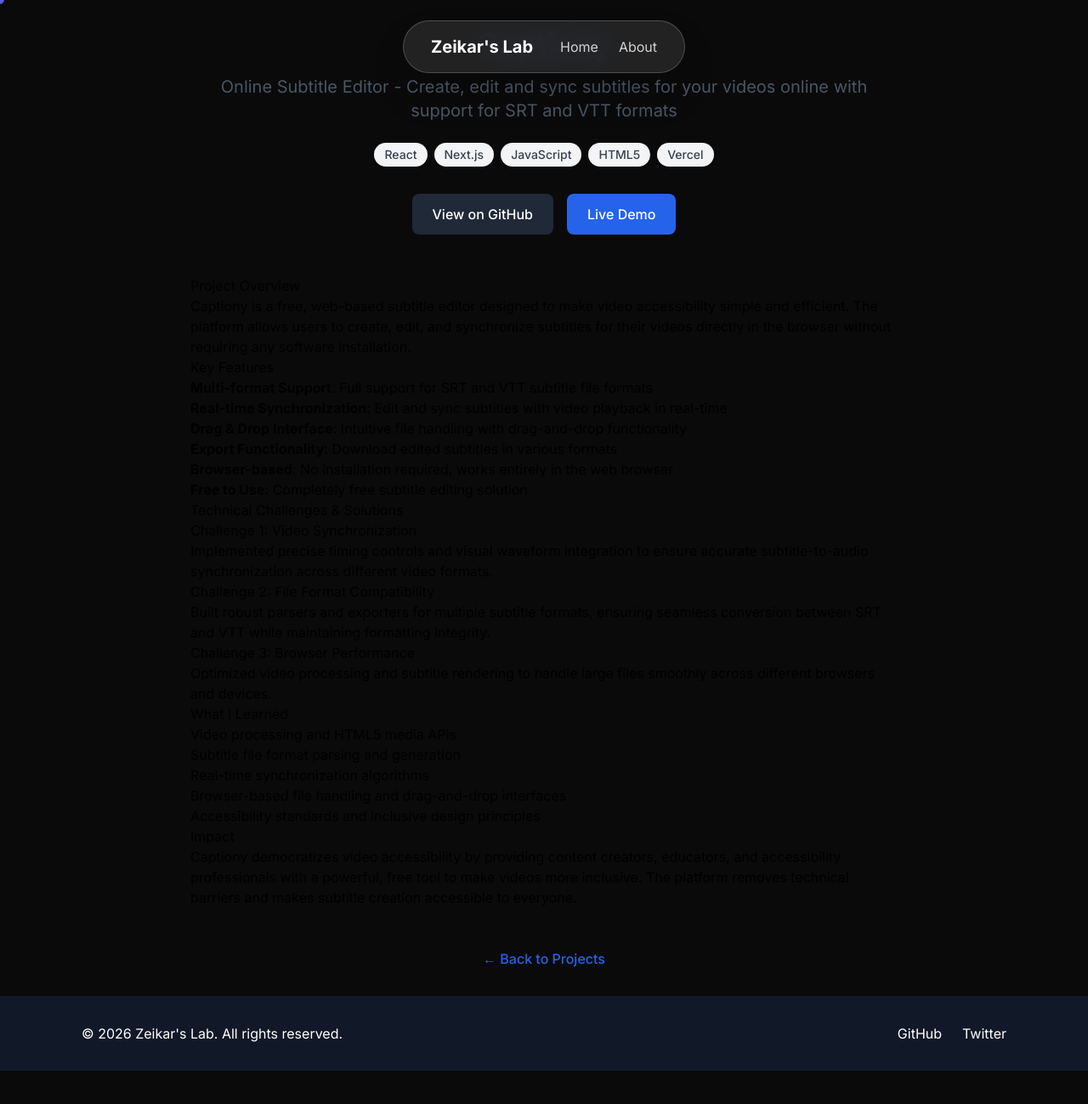
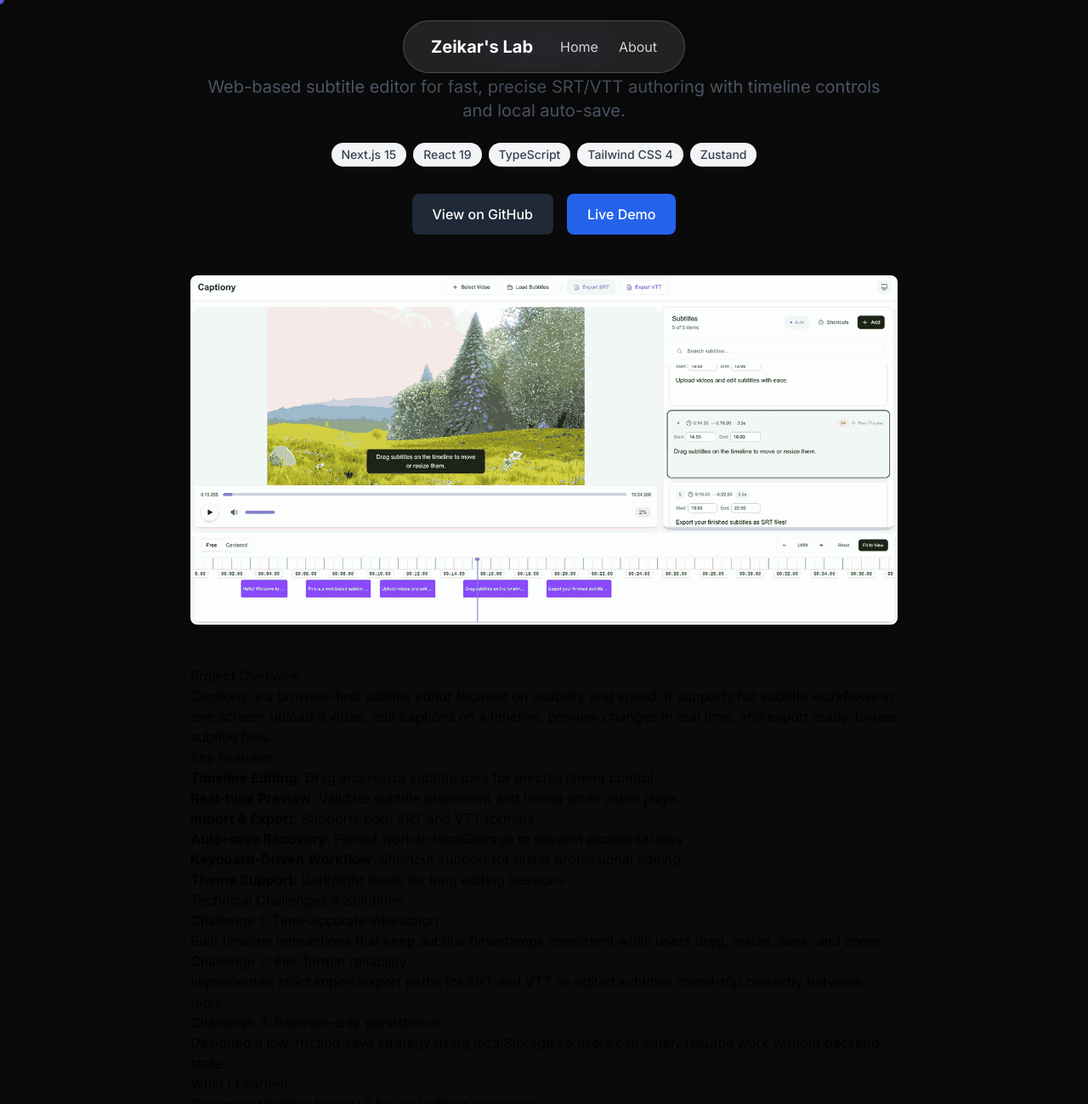
Before and after one commit to zeikar/zeikar.github.io, a Jekyll site: the page built from _projects/captiony.md, in a window 1280 px wide and 1400 px high. Shown: the top 1299 px of the window at 85% size. Built offline with Jekyll 4.4.1, drawn with Linux system fonts in a browser that asks for light colours; nearby versions of some CDN libraries; some of the changed text lies outside the part shown.

Commit message:
Add projects and make project cards clickable
Add three new project pages (Charivo, KiMCP, LiveClaw) and accompanying project images; update existing project pages (Captiony, Charaloom, Commentarium) with refreshed descriptions, tech stacks, images, and sequence ordering. Enhance project-card markup to be keyboard-accessible and include an optional Demo button; add JS to enable click/Enter/Space activation on project cards while ignoring inner interactive elements. Update index to sort projects by sequence and display project count. Overall changes improve accessibility, navigation, and project metadata/visuals for the portfolio.

```diff
--- a/_projects/captiony.md
+++ b/_projects/captiony.md
@@ -1,45 +1,45 @@
 ---
 layout: project
 title: "Captiony"
-description: "Online Subtitle Editor - Create, edit and sync subtitles for your videos online with support for SRT and VTT formats"
-tech_stack: ["React", "Next.js", "JavaScript", "HTML5", "Vercel"]
+description: "Web-based subtitle editor for fast, precise SRT/VTT authoring with timeline controls and local auto-save."
+tech_stack: ["Next.js 15", "React 19", "TypeScript", "Tailwind CSS 4", "Zustand"]
 github_url: "https://github.com/zeikar/captiony"
 demo_url: "https://captiony.vercel.app"
-sequence: 3
+image: "/assets/images/projects/captiony.png"
+sequence: 4
 ---
 
 ## Project Overview
 
-Captiony is a free, web-based subtitle editor designed to make video accessibility simple and efficient. The platform allows users to create, edit, and synchronize subtitles for their videos directly in the browser without requiring any software installation.
+Captiony is a browser-first subtitle editor focused on usability and speed. It supports full subtitle workflows in one screen: upload a video, edit captions on a timeline, preview changes in real time, and export ready-to-use subtitle files.
 
 ## Key Features
 
-- **Multi-format Support**: Full support for SRT and VTT subtitle file formats
-- **Real-time Synchronization**: Edit and sync subtitles with video playback in real-time
-- **Drag & Drop Interface**: Intuitive file handling with drag-and-drop functionality
-- **Export Functionality**: Download edited subtitles in various formats
-- **Browser-based**: No installation required, works entirely in the web browser
-- **Free to Use**: Completely free subtitle editing solution
+- **Timeline Editing**: Drag and resize subtitle bars for precise timing control
+- **Real-time Preview**: Validate subtitle placement and timing while video plays
+- **Import & Export**: Supports both SRT and VTT formats
+- **Auto-save Recovery**: Persist work to localStorage to prevent accidental loss
+- **Keyboard-Driven Workflow**: Shortcut support for faster professional editing
+- **Theme Support**: Dark/light mode for long editing sessions
 
 ## Technical Challenges & Solutions
 
-### Challenge 1: Video Synchronization
-Implemented precise timing controls and visual waveform integration to ensure accurate subtitle-to-audio synchronization across different video formats.
+### Challenge 1: Time-accurate interaction
+Built timeline interactions that keep subtitle timestamps consistent while users drag, resize, seek, and zoom.
 
-### Challenge 2: File Format Compatibility
-Built robust parsers and exporters for multiple subtitle formats, ensuring seamless conversion between SRT and VTT while maintaining formatting integrity.
+### Challenge 2: File-format reliability
+Implemented strict import/export paths for SRT and VTT so edited subtitles round-trip correctly between tools.
 
-### Challenge 3: Browser Performance
-Optimized video processing and subtitle rendering to handle large files smoothly across different browsers and devices.
+### Challenge 3: Browser-only persistence
+Designed a low-friction save strategy using localStorage so users can safely resume work without backend state.
 
 ## What I Learned
 
-- Video processing and HTML5 media APIs
-- Subtitle file format parsing and generation
-- Real-time synchronization algorithms
-- Browser-based file handling and drag-and-drop interfaces
-- Accessibility standards and inclusive design principles
+- Designing timeline-heavy UI for real editing scenarios
+- Balancing precision controls with a clean beginner-friendly UX
+- State management for media, subtitles, and timeline viewport behavior
+- Building reliable browser-native file workflows without server dependency
 
 ## Impact
 
-Captiony democratizes video accessibility by providing content creators, educators, and accessibility professionals with a powerful, free tool to make videos more inclusive. The platform removes technical barriers and makes subtitle creation accessible to everyone.
+Captiony lowers the barrier to accessible video publishing by letting creators produce subtitles quickly without installing heavy desktop tools.
--- a/assets/js/main.js
+++ b/assets/js/main.js
@@ -194,6 +194,24 @@ document.addEventListener('DOMContentLoaded', function() {
             const inner = card.querySelector('.project-card-inner');
             inner.style.transform = 'perspective(1000px) rotateX(0deg) rotateY(0deg) translateZ(0px)';
         });
+
+        const projectUrl = card.dataset.projectUrl;
+        if (projectUrl) {
+            const openProject = (event) => {
+                if (event.target.closest('a, button, input, textarea, select, label')) {
+                    return;
+                }
+                window.location.href = projectUrl;
+            };
+
+            card.addEventListener('click', openProject);
+            card.addEventListener('keydown', (event) => {
+                if (event.key === 'Enter' || event.key === ' ') {
+                    event.preventDefault();
+                    openProject(event);
+                }
+            });
+        }
     });
 
     // Cursor Trail Effect
```
Also changed, not shown: _includes/project-card.html (+7 -1 lines), _projects/charaloom.md (+21 -22 lines), _projects/charivo.md (added, +45 -0 lines), _projects/commentarium.md (+18 -18 lines), _projects/kimcp.md (added, +43 -0 lines), _projects/liveclaw.md (added, +44 -0 lines), index.html (+4 -4 lines), assets/images/projects/captiony.png (added), assets/images/projects/charivo.png (added), assets/images/projects/commentarium.png (added), assets/images/projects/kimcp.png (added), assets/images/projects/liveclaw.png (added).
